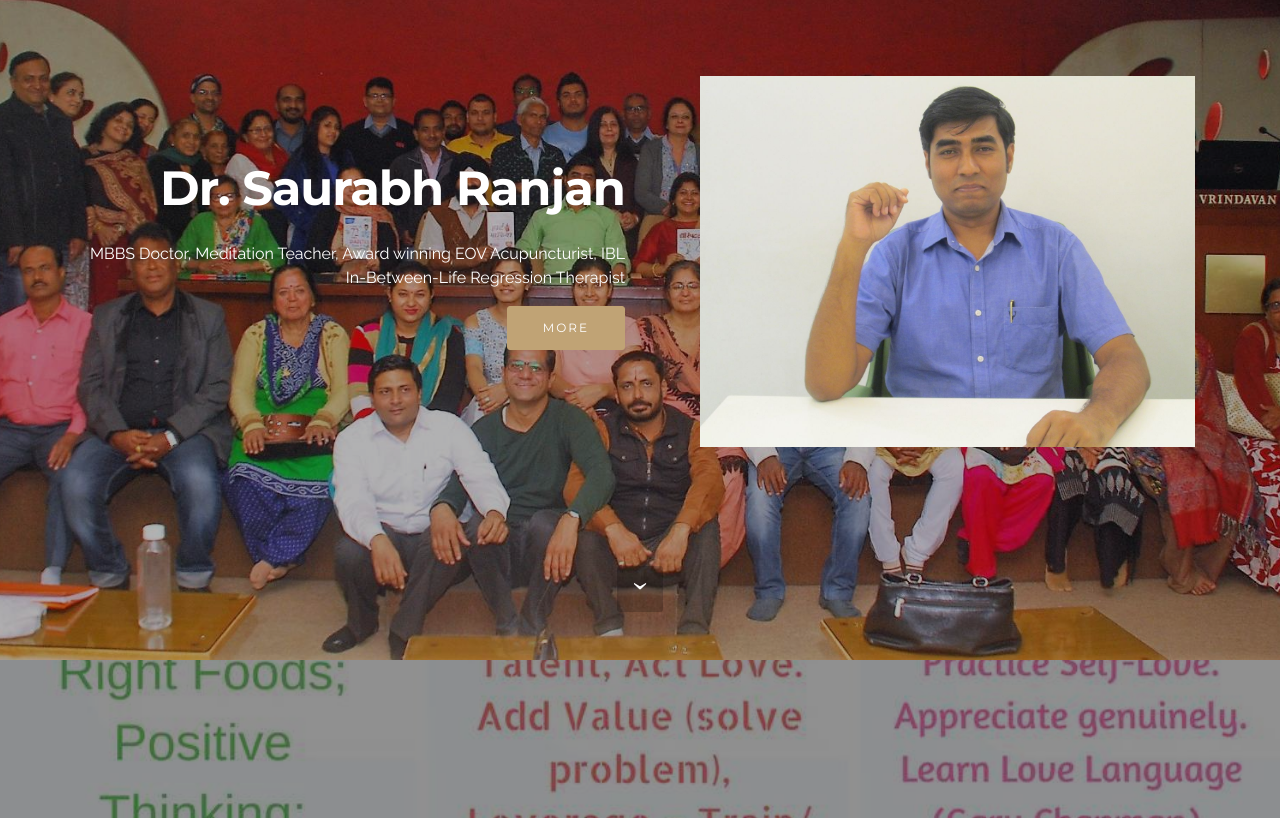
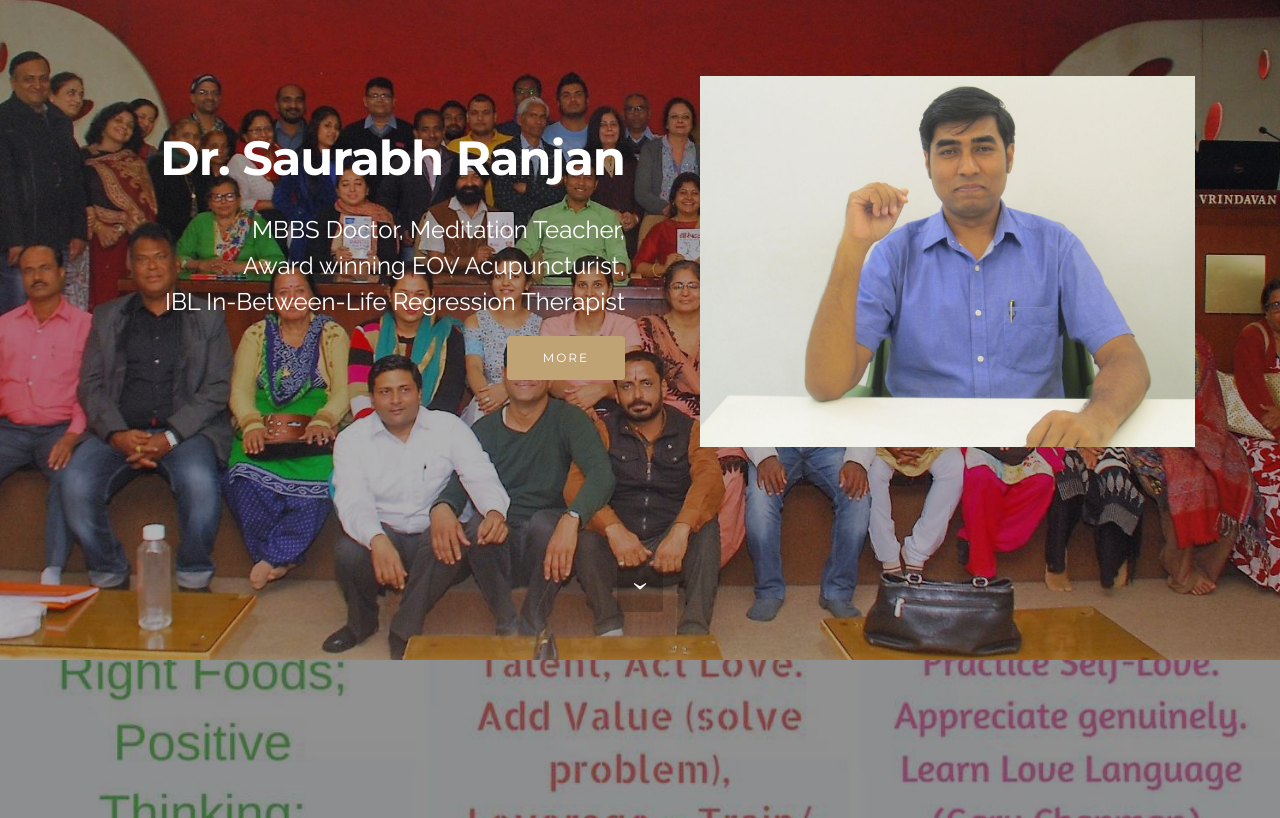
Before and after one commit to DrSaurabhRanjan/drsaurabhranjan.github.io, a plain HTML site: page index.html in a window 1280 px wide. Shown: the part 940-1758 px from the top of the page. Drawn offline with nearby package versions, Linux system fonts and the light colour scheme; a script that the page names is missing.

Commit message:
create github pages

```diff
--- a/assets/mobirise/css/mbr-additional.css
+++ b/assets/mobirise/css/mbr-additional.css
@@ -474,6 +474,9 @@ h6,
 #menu-0 .dropdown-item[aria-expanded="true"] {
   color: #c0a375!important;
 }
+#header2-2 .mbr-section-text {
+  font-size: 24px;
+}
 #msg-box8-4 .mbr-section-title,
 #msg-box8-4 p {
   color: #fff;
--- a/index.html
+++ b/index.html
@@ -58,7 +58,7 @@
 
 </section>
 
-<section class="engine"><a href="https://mobirise.co/i">how to build your own website for free</a></section><section class="mbr-section mbr-section-hero mbr-section-full mbr-section-with-arrow mbr-parallax-background mbr-after-navbar" id="header1-1" data-rv-view="2" style="background-image: url(assets/images/earth.-group-of-people.-text-1470x669.jpg);">
+<section class="engine"><a href="https://mobirise.co/h">make your own website</a></section><section class="mbr-section mbr-section-hero mbr-section-full mbr-section-with-arrow mbr-parallax-background mbr-after-navbar" id="header1-1" data-rv-view="2" style="background-image: url(assets/images/earth.-group-of-people.-text-1470x669.jpg);">
 
 
 
@@ -100,10 +100,10 @@
                             <h3 class="mbr-section-title display-2">Dr. Saurabh Ranjan</h3>
 
                             <div class="mbr-section-text">
-                                <p>MBBS Doctor, Meditation Teacher, Award winning EOV Acupuncturist, IBL In-Between-Life Regression Therapist</p>
+                                <p>MBBS Doctor, Meditation Teacher, <br>Award winning EOV Acupuncturist, <br>IBL In-Between-Life Regression Therapist</p>
                             </div>
 
-                            <div class="mbr-section-btn"><a class="btn btn-primary" href="https://mobirise.com">MORE</a> </div>
+                            <div class="mbr-section-btn"><a class="btn btn-primary" href="assets/files/Dr%20Saurabh%20Ranjan_in_Spiritual%20Science%20Magazine%202013-07-08%20pg%2025-27.pdf">MORE</a> </div>
 
                         </div>
                         <div class="mbr-table-cell mbr-valign-top mbr-left-padding-md-up col-md-7 image-size" style="width: 50%;">
@@ -190,7 +190,7 @@
 
                     <form action="https://mobirise.com/" method="post" data-form-title="CONTACT FORM">
 
-                        <input type="hidden" value="6r2qY/QXPAt28Cz4CPGpsr6LhGpH5BgJtG8fk7Sfrd1QU7XjYMyBxQiEia9cZdqbCu0gPBZ00Xq/bo2TTtMpLbFeYGCG0D06XVXy4OTFr/BRPbxs0jyLiEEVZ90FotMn" data-form-email="true">
+                        <input type="hidden" value="eZLEy5pKDNpSqChKJalVSuQvnhJH+0cBhtDaDv+g5rUiz60xjMd8VcVGyJ6hAmsvMXHjFgMU0JhnHEg6zAKUDov7BcQitC/LWqxIiJ9FhiGZooNiUhjVxYwuKpr7hGyr" data-form-email="true">
 
                         <div class="row row-sm-offset">
 
```
Also changed, not shown: 2 other files.
